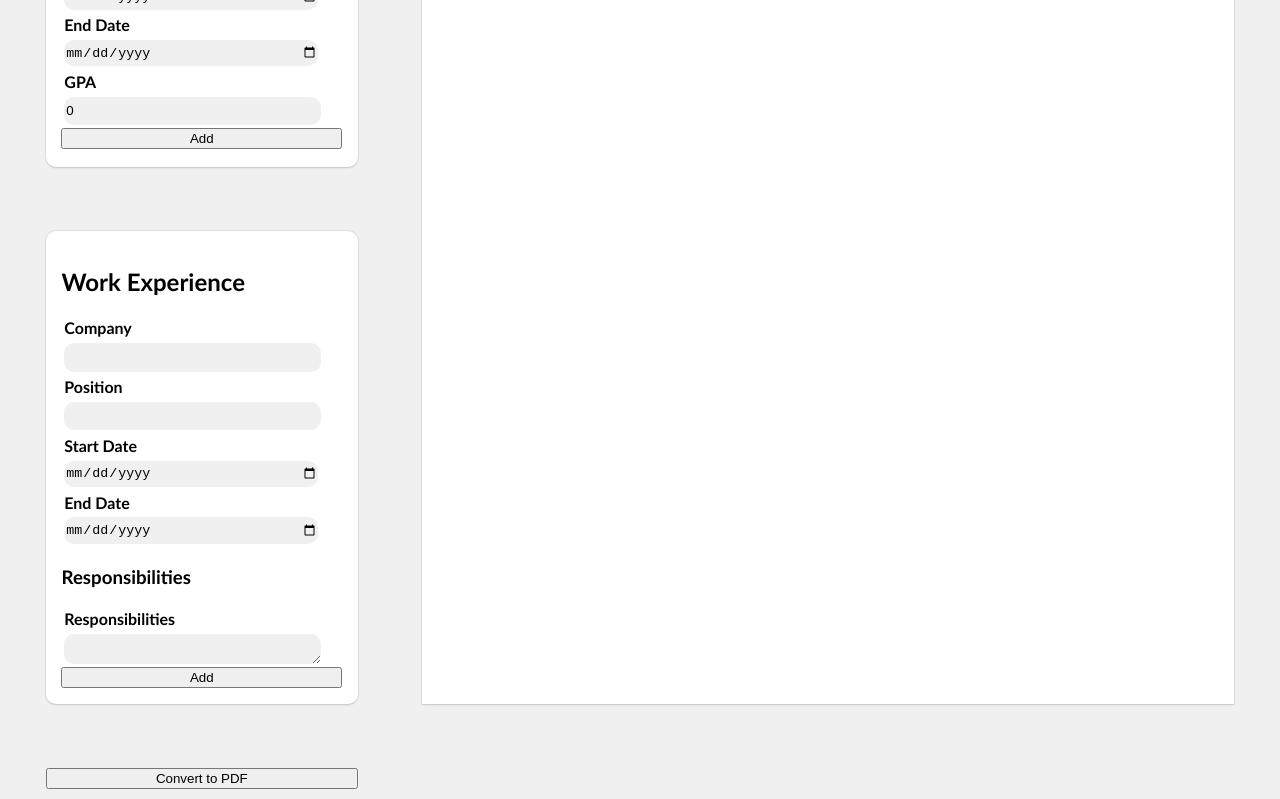
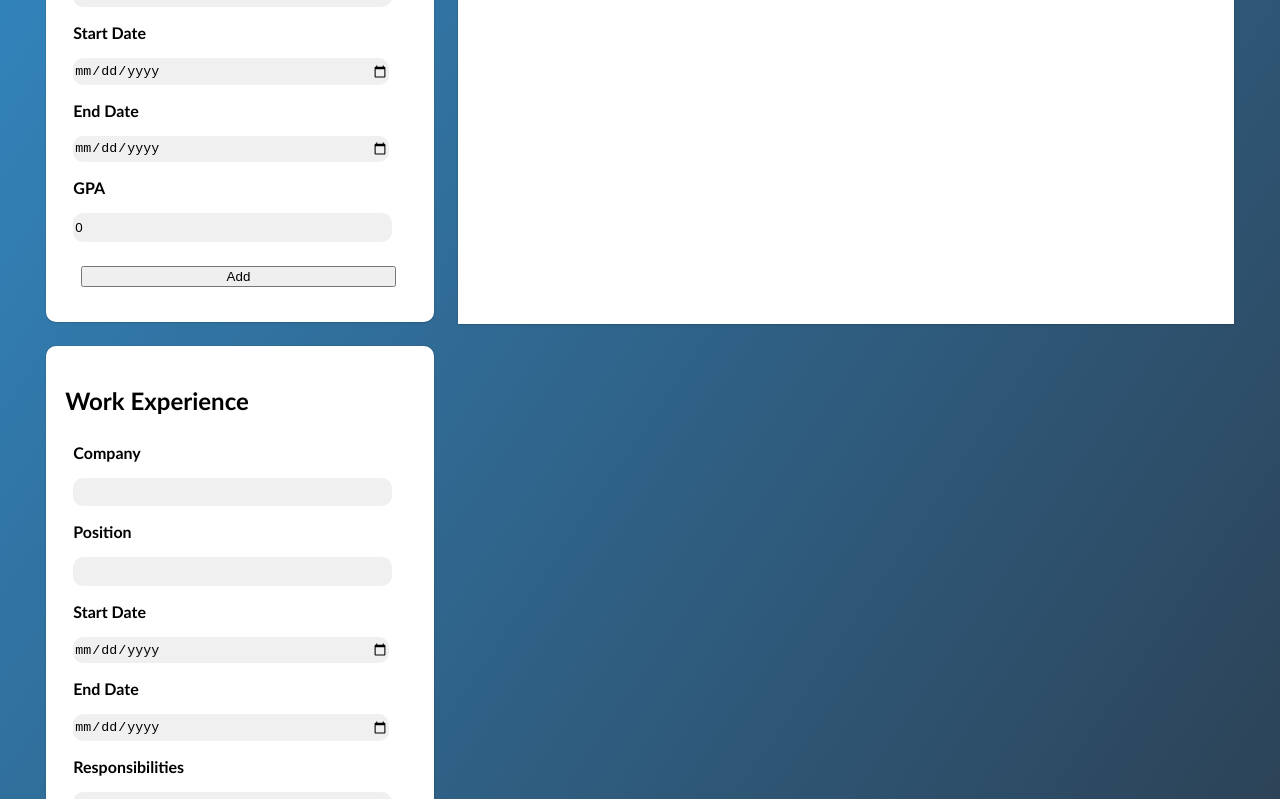
Before and after one commit to Pwnyboy1031/cvApplication, a React (Vite) app: page / in a window 1280 px wide. Shown: the part 880-1679 px from the top of the page. Built offline with nearby package versions, Linux system fonts and the light colour scheme.

Commit message:
background, scroll, ui fixes

```diff
--- a/src/App.jsx
+++ b/src/App.jsx
@@ -102,7 +102,7 @@ const removeWork = (index) => {
       <EducationSection setEducationData={setEducationData} educationData={educationData}></EducationSection>
       <WorkSection setWorkData={setWorkData} workData={workData}></WorkSection>
       <CvDisplay personalInfo={personalInfo} educationData={educationData} workData={workData} removeEducation={removeEducation} removeWork={removeWork}/>
-      <button onClick={handlePdfConversion}>Convert to PDF</button>
+      <button onClick={handlePdfConversion} id='pdfButton'>Convert to PDF</button>
     </div>
   )
 }
--- a/src/components/EducationSection.jsx
+++ b/src/components/EducationSection.jsx
@@ -42,7 +42,7 @@ function EducationSection({setEducationData, educationData}) {
                 <input type='date' id='schoolEndInput' value={newEducation.endDate} onChange={(e) => setNewEducation({...newEducation, endDate: e.target.value})}></input>
                 <label htmlFor='gpaInput'>GPA</label>
                 <input type='number' id='gpaInput' value={newEducation.gpa} onChange={(e) => setNewEducation({...newEducation, gpa: e.target.value})}></input>
-                <button type='submit'>Add</button>
+                <button type='submit' className='submitButton'>Add</button>
             </form>
         </div>
     )
--- a/src/components/workSection.jsx
+++ b/src/components/workSection.jsx
@@ -37,10 +37,9 @@ function WorkSection({setWorkData, workData}) {
                 <input type='date' id='jobStartInput' value={newWork.startDate} onChange={(e) => setNewWork({...newWork, startDate: e.target.value})}></input>
                 <label htmlFor='jobEndInput'>End Date</label>
                 <input type='date' id='jobEndInput' value={newWork.endDate} onChange={(e) => setNewWork({...newWork, endDate: e.target.value})}></input>
-                <h3>Responsibilities</h3>
                 <label htmlFor='responsibilities'>Responsibilities</label>
                 <textarea type='text' id='responsibilities' value={newWork.responsibilities} onChange={(e) => setNewWork({...newWork, responsibilities: e.target.value})}></textarea>
-                <button type='submit'>Add</button>
+                <button type='submit' className='submitButton'>Add</button>
             </form>
         </div>
     );
--- a/src/styles/styles.css
+++ b/src/styles/styles.css
@@ -1,7 +1,9 @@
 body {
-    background-color: rgb(240, 240, 240);
-    font-family:'Trebuchet MS', 'Lucida Sans Unicode', 'Lucida Grande', 'Lucida Sans', Arial, sans-serif
+    background: linear-gradient(to bottom right, #3498db, #2c3e50);
+    font-family: 'Trebuchet MS', 'Lucida Sans Unicode', 'Lucida Grande', 'Lucida Sans', Arial, sans-serif;
 }
+
+
 .sectionComponent {
     background-color: rgb(255, 255, 255);
     border-radius: 10px;
@@ -22,6 +24,9 @@ body {
     flex-direction: column;
     align-items: center;
     box-shadow: 0px 2px 3px -1px rgba(0,0,0,0.1), 0px 1px 0px 0px rgba(25,28,33,0.02), 0px 0px 0px 1px rgba(25,28,33,0.08);
+    z-index: 1;
+    position: sticky;
+    top: 5vh;
 }
 
 #workSection {
@@ -33,15 +38,29 @@ body {
 }
 
 #personalSection form {
-    height: 100%;
     display: flex;
     flex-direction: column;
     justify-content: space-evenly;
 }
 
-#personalSection h2 {
-    margin: 0;
+#pdfButton {
+    position: fixed;
+    bottom: 8vh;
+    right: 5vw;
+    background-color: #007BFF;
+    color: #ffff;
+    padding: 10px;
+    border: none;
+    border-radius: 5px;
+    cursor: pointer;
+    box-shadow: 0px 2px 3px -1px rgba(0,0,0,0.1), 0px 1px 0px 0px rgba(25,28,33,0.02), 0px 0px 0px 1px rgba(25,28,33,0.08);
+    z-index: 1;
 }
+
+#pdfButton:hover {
+    background-color: #0056b3;
+}
+
 
 #educationSection {
     grid-area: educationSection;
@@ -71,12 +90,12 @@ body {
 
 #inputWrapper {
     display: grid;
-    grid-template-rows: 1fr 1fr 1fr;
-    grid-template-columns: 1fr 1fr 1.4fr;
-    grid-template-areas: "personalSection resumeDisplay resumeDisplay"
-                        "educationSection resumeDisplay resumeDisplay"
-                        "workSection resumeDisplay resumeDisplay" ;
-    gap: 5vw;
+    grid-template-rows: auto auto auto;
+    grid-template-columns: 1fr 2fr;
+    grid-template-areas: "personalSection resumeDisplay"
+                        "educationSection resumeDisplay"
+                        "workSection ." ;
+    gap: 3vh;
     margin: 3%;
 }
 
@@ -128,7 +147,7 @@ body {
 form input,
 form textarea,
 form label {
-    margin: 1%;
+    margin: 1vh;
 }
 
 form input,
@@ -143,3 +162,13 @@ form textarea {
 form label {
     font-weight: bold;
 }
+
+form textarea {
+    height: 10vh;
+    resize: none;
+}
+
+.submitButton {
+    margin: 2vh;
+    width: 90%;
+}
```
